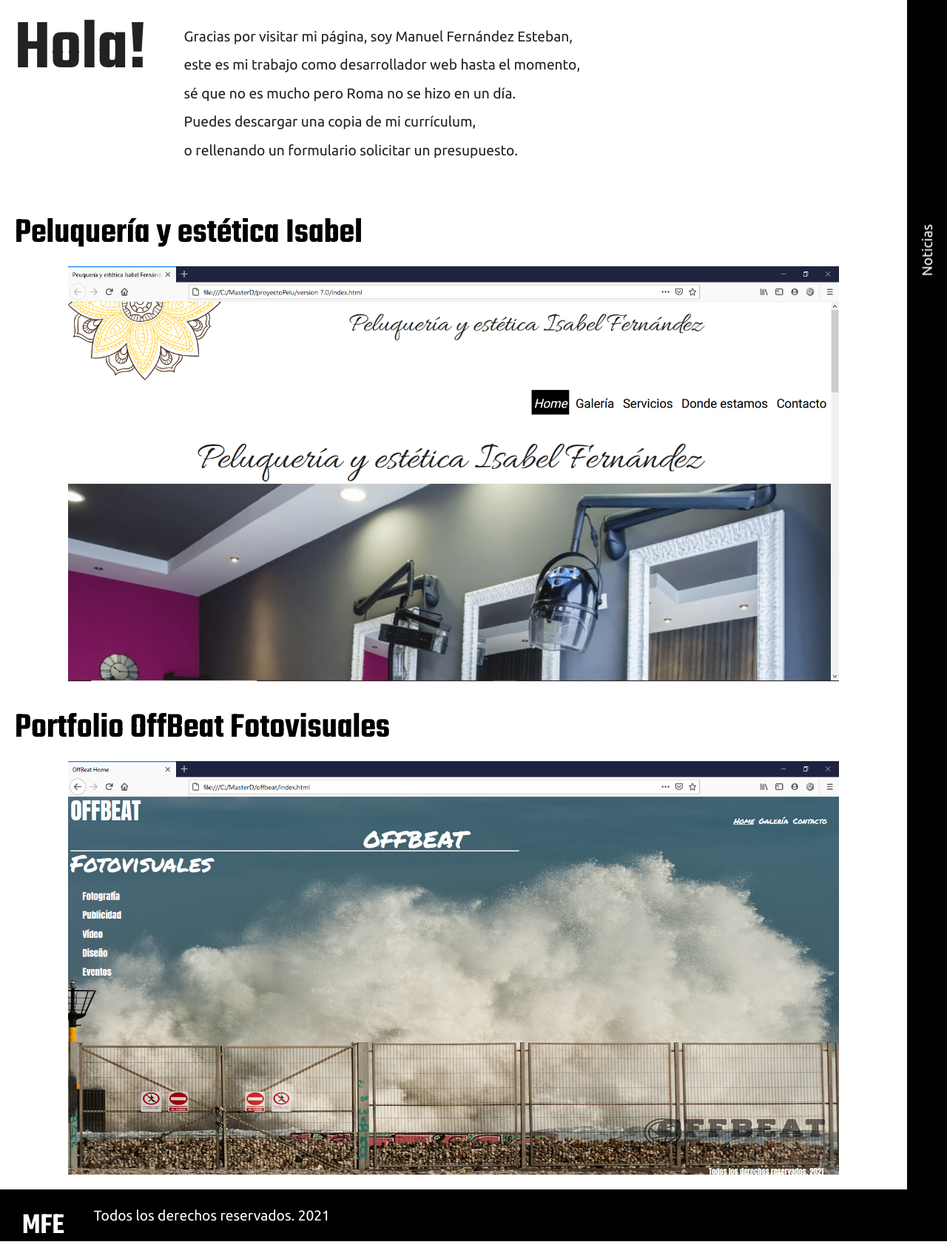
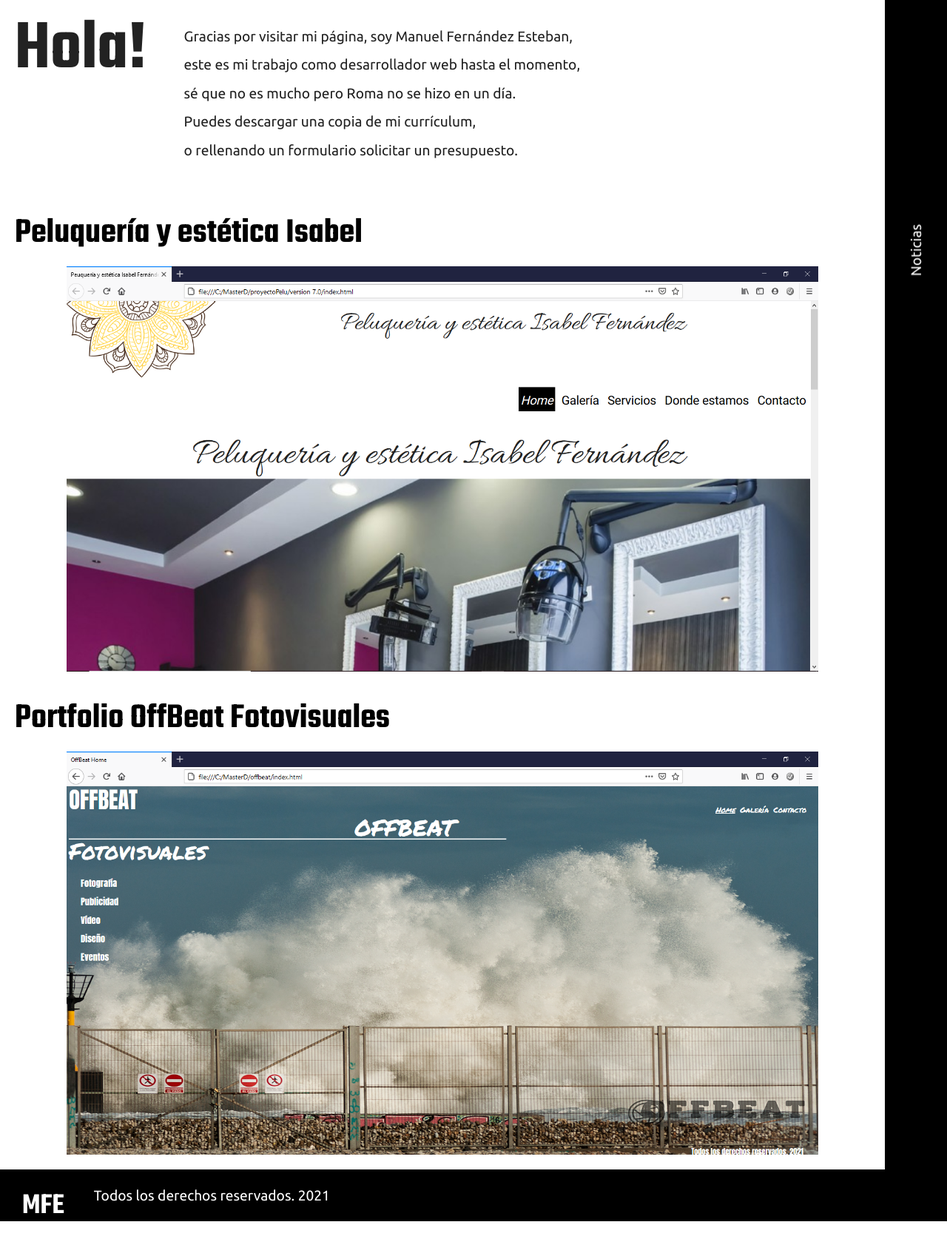
Before and after one commit to ManuelFernandezEsteban/portfolio, a PHP site: page / in a window 1280 px wide. Shown: the part 91-1789 px from the top of the page at 74% size. After the commit the page ends 1742 px from the top, so only its background shows below. Run offline with PHP 8.4, Linux system fonts and the light colour scheme; some web fonts are replaced.

Commit message:
Voy a crear otra rama para hacer una prueba

```diff
--- a/css/comun.css
+++ b/css/comun.css
@@ -16,7 +16,7 @@ main{
     border: 2px solid black;
     /*flex-grow: 1;        */
     order: 2;
-    width: 50px;
+    width: 30px;
     background-color:black;
     color: white;
     height: auto;
@@ -359,6 +359,11 @@ img .mapa{
 /*tamaño ipad*/
 @media only screen and (min-width:768px){
 
+    .noticias{
+
+        width: 50px;
+    }
+
     .miniatura-bienvenida{
         margin: auto;
         width: 85%;
@@ -382,6 +387,12 @@ img .mapa{
 }
 /*tamaño laptop*/
 @media only screen and (min-width:1024px){
+
+    .noticias{
+
+        width: 80px;
+    }
+
     .menuresponsive{
         display: none;
     }
--- a/js/scripts.js
+++ b/js/scripts.js
@@ -26,7 +26,6 @@ $(document).ready(function(){
             document.getElementById("cajaNoticias").style.display="block";
             $(".contenido-caja-noticia").each(function(){
                 $(this).css("padding-top","20px");
-                $(this).css("padding-left","20px");
                 $(this).css("margin-left","60px");
                 $(this).css("font-family","Ubuntu");
                /* $(this).css("color","white");
```
